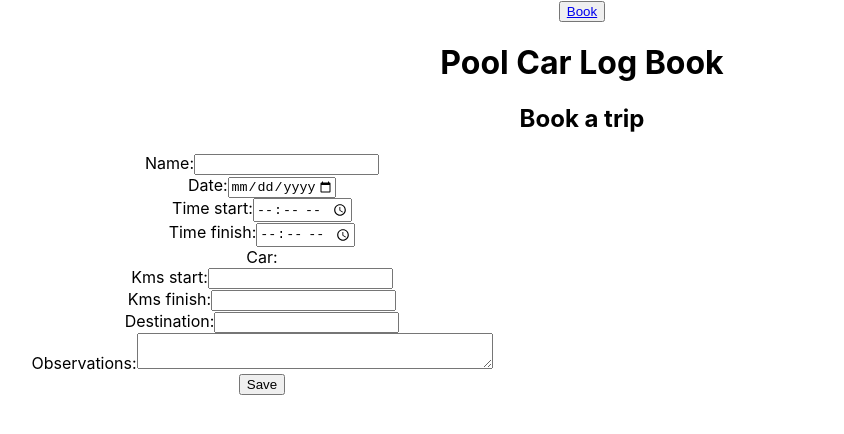
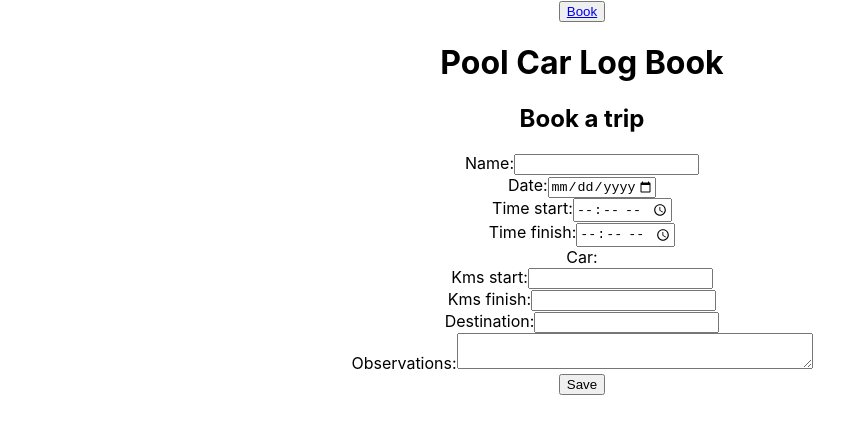
Before and after one commit to inesqtr/PoolCarLogbook-Volkswagen, a React (Create React App) app in the folder front/: page /booking in a window 1280 px wide. Shown: the top 434 px of the page, without its empty margins (58-902 px from the left). Built offline with nearby package versions, Linux system fonts and the light colour scheme; no server answers.

Commit message:
install bootstrap

```diff
--- a/front/package.json
+++ b/front/package.json
@@ -10,6 +10,7 @@
     "eslint": "^6.8.0",
     "moment": "^2.24.0",
     "react": "^16.12.0",
+    "react-bootstrap": "^1.0.0-beta.16",
     "react-dom": "^16.12.0",
     "react-moment": "^0.9.7",
     "react-router-dom": "^5.1.2",
--- a/front/src/Form/Form.js
+++ b/front/src/Form/Form.js
@@ -2,6 +2,8 @@ import React, { Component } from 'react';
 import './Form.css';
 import Select from 'react-select';
 import { withRouter } from 'react-router-dom'
+import { Container } from 'react-bootstrap';
+
 
 
 // MAKE IT WORK WITH CONSTRUCTOR AFTER MERGING
@@ -73,10 +75,8 @@ class Form extends Component {
 
   render() {
 
-    console.log(this.state)
     return(
-
-      <div className="form">
+      <Container>
       <div>
       <label className="form">
       Name:
@@ -189,8 +189,7 @@ class Form extends Component {
       Save
       </button>
       </div>
-      </div>
-
+      </Container>
       )}};
 
       export default withRouter(Form);
```
Also changed, not shown: 1 other file (tests, documents, lock files or other folders).
